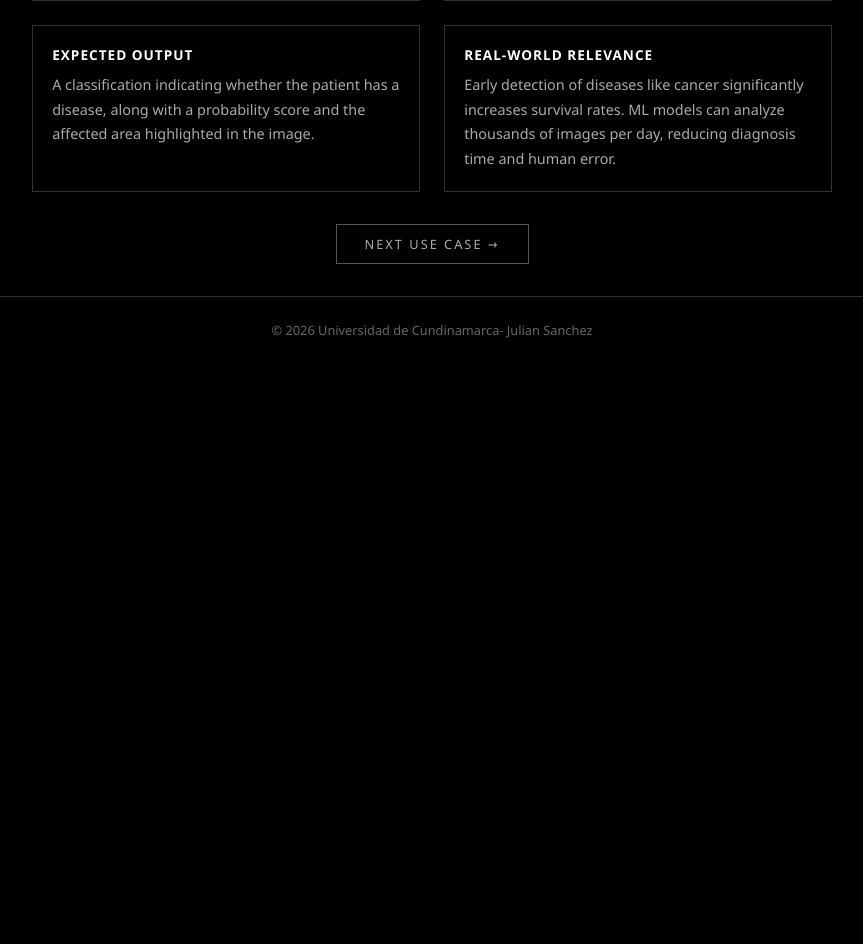
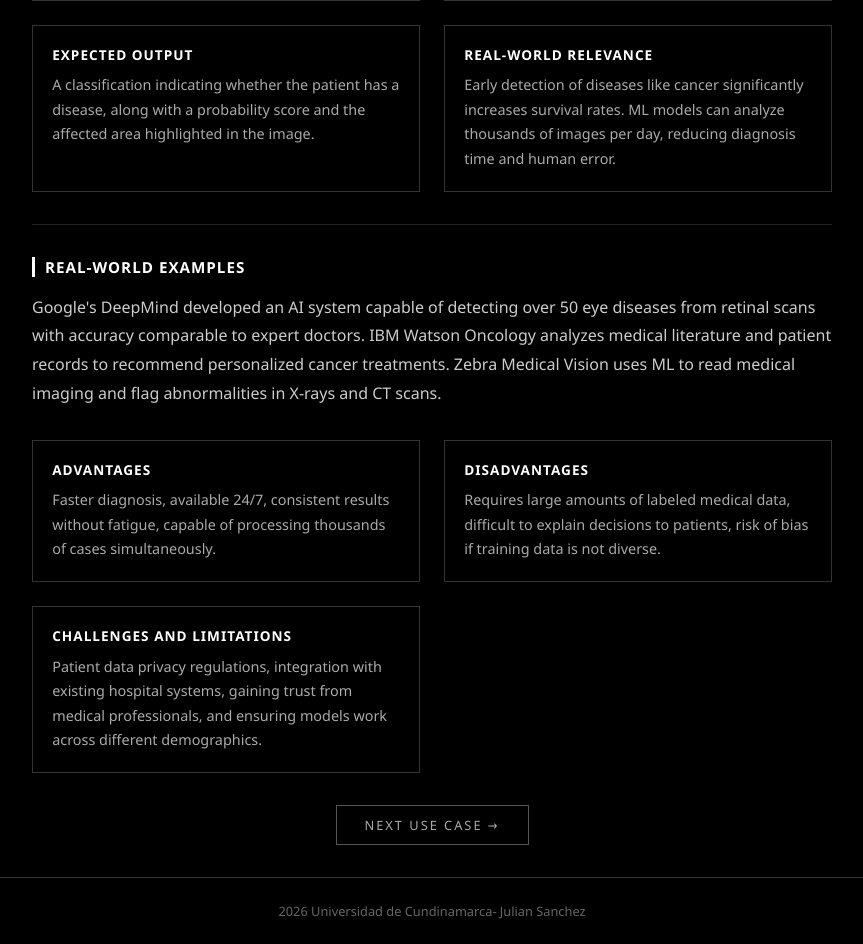
Before and after one commit to Nywaran/ML, a Flask app: page /use-cases/health in a window 1280 px wide. Shown: the part 659-1603 px from the top of the page, without its empty margins (208-1071 px from the left). Before the commit the page ends 997 px from the top, so only its background shows below. Run offline with Flask 3, Linux system fonts and the light colour scheme.

Commit message:
Adicion de texrto a los casos de uso

```diff
--- a/templates/includes/footer.html
+++ b/templates/includes/footer.html
@@ -1,3 +1,3 @@
 <footer>
-    &copy; 2026 Universidad de Cundinamarca- Julian Sanchez
+    2026 Universidad de Cundinamarca- Julian Sanchez
 </footer>
--- a/templates/use_cases/health.html
+++ b/templates/use_cases/health.html
@@ -9,6 +9,7 @@
 <hr style="border: 0; border-top: 1px solid #333; margin: 2rem 0;">
 
 <div class="use-case-container">
+
     <div class="use-case-block">
         <h3>Problem Description</h3>
         <p>Machine Learning is used in healthcare to detect diseases early through the analysis of medical images such as X-rays and MRIs. Models trained on thousands of images can identify patterns that are difficult for the human eye to detect, helping doctors make faster and more accurate diagnoses.</p>
@@ -32,6 +33,29 @@
             <p>Early detection of diseases like cancer significantly increases survival rates. ML models can analyze thousands of images per day, reducing diagnosis time and human error.</p>
         </div>
     </div>
+
+    <hr style="border: 0; border-top: 1px solid #222; margin: 2rem 0;">
+
+    <div class="use-case-block">
+        <h3>Real-World Examples</h3>
+        <p>Google's DeepMind developed an AI system capable of detecting over 50 eye diseases from retinal scans with accuracy comparable to expert doctors. IBM Watson Oncology analyzes medical literature and patient records to recommend personalized cancer treatments. Zebra Medical Vision uses ML to read medical imaging and flag abnormalities in X-rays and CT scans.</p>
+    </div>
+
+    <div class="use-case-grid">
+        <div class="use-case-card">
+            <h4>Advantages</h4>
+            <p>Faster diagnosis, available 24/7, consistent results without fatigue, capable of processing thousands of cases simultaneously.</p>
+        </div>
+        <div class="use-case-card">
+            <h4>Disadvantages</h4>
+            <p>Requires large amounts of labeled medical data, difficult to explain decisions to patients, risk of bias if training data is not diverse.</p>
+        </div>
+        <div class="use-case-card">
+            <h4>Challenges and Limitations</h4>
+            <p>Patient data privacy regulations, integration with existing hospital systems, gaining trust from medical professionals, and ensuring models work across different demographics.</p>
+        </div>
+    </div>
+
 </div>
 
 <div style="text-align:center; margin-top: 2rem;">
```
Also changed, not shown: templates/use_cases/cybersecurity.html (+24 -0 lines), templates/use_cases/education.html (+24 -0 lines), templates/use_cases/finance.html (+24 -0 lines).
